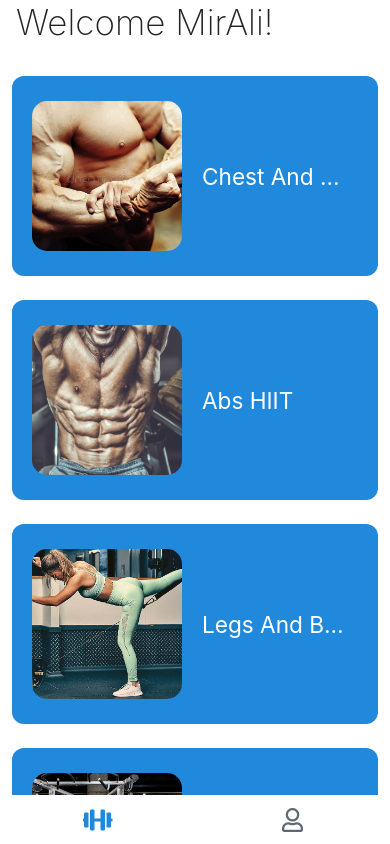
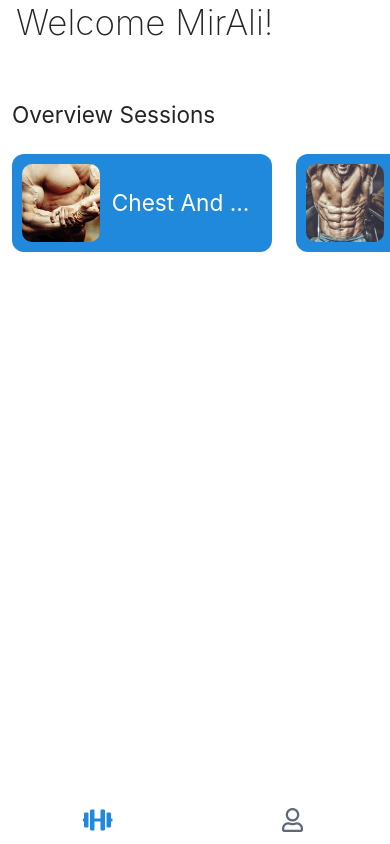
Before and after one commit to Alimobasheri/fitness-tracking-app, a React Native app: screen / in a window 390 px wide. Built offline with nearby package versions, Linux system fonts and the light colour scheme.

Commit message:
Update: New Style for sessions list

```diff
--- a/src/components/SessionCard/index.tsx
+++ b/src/components/SessionCard/index.tsx
@@ -36,7 +36,7 @@ const SessionCard: FC<SessionCardProps> = ({
         )}
         <Text
           h4
-          style={{ color: theme.colors.white, width: "40%" }}
+          style={{ color: theme.colors.white, width: "60%" }}
           adjustsFontSizeToFit
           numberOfLines={1}
         >
--- a/src/components/SessionCard/styles.ts
+++ b/src/components/SessionCard/styles.ts
@@ -1,26 +1,28 @@
-import { StyleSheet } from "react-native";
+import { Dimensions, StyleSheet } from "react-native";
+const { width } = Dimensions.get("window");
 
 export default StyleSheet.create({
   wrapper: {
-    marginHorizontal: 12,
     marginVertical: 12,
-    justifyContent: "flex-start",
-    alignItems: "flex-start",
+    // justifyContent: "flex-start",
+    // alignItems: "flex-start",
+    flex: 1,
+    paddingHorizontal: 12,
   },
   cardContainer: {
     borderRadius: 12,
     borderWidth: 0,
     flexDirection: "row",
     justifyContent: "flex-start",
+    padding: width / 40,
     alignItems: "center",
-    width: "100%",
-    minHeight: 200,
+    width: (width / 3) * 2,
   },
   cardImage: {
-    margin: 20,
-    width: 150,
-    height: 150,
+    marginRight: 12,
+    width: width / 5,
+    height: width / 5,
     resizeMode: "cover",
-    borderRadius: 15,
+    borderRadius: 10,
   },
 });
--- a/src/containers/SessionsList/index.tsx
+++ b/src/containers/SessionsList/index.tsx
@@ -1,5 +1,6 @@
+import { Text } from "@rneui/themed";
 import { FC, useCallback } from "react";
-import { FlatList } from "react-native";
+import { Dimensions, FlatList, View } from "react-native";
 import SessionCard from "../../components/SessionCard";
 import { WorkoutSessionObject } from "../../types/workout";
 
@@ -17,13 +18,40 @@ const SessionsList: FC<SessionsListProps> = ({
     [JSON.stringify(sessions), navigate]
   );
   return (
+    <View
+      style={{
+        paddingTop: 36,
+      }}
+    >
+      <View
+        style={{
+          paddingHorizontal: 12,
+        }}
+      >
+        <Text
+          h4
+          h4Style={{
+            fontWeight: "400",
+            lineHeight: 30,
+            marginBottom: 12,
+          }}
+        >
+          Overview Sessions
+        </Text>
+      </View>
       <FlatList
         data={sessions}
         renderItem={({ item }) => (
           <SessionCard session={item} redirect={redirect} />
         )}
         keyExtractor={(item) => item.sessionId.toString()}
+        horizontal
+        ItemSeparatorComponent={(props) => <View></View>}
+        snapToInterval={(Dimensions.get("window").width / 3) * 2}
+        decelerationRate={"fast"}
+        showsHorizontalScrollIndicator={false}
       />
+    </View>
   );
 };
 
```
Lines whose indentation alone changed are shown as unchanged.
